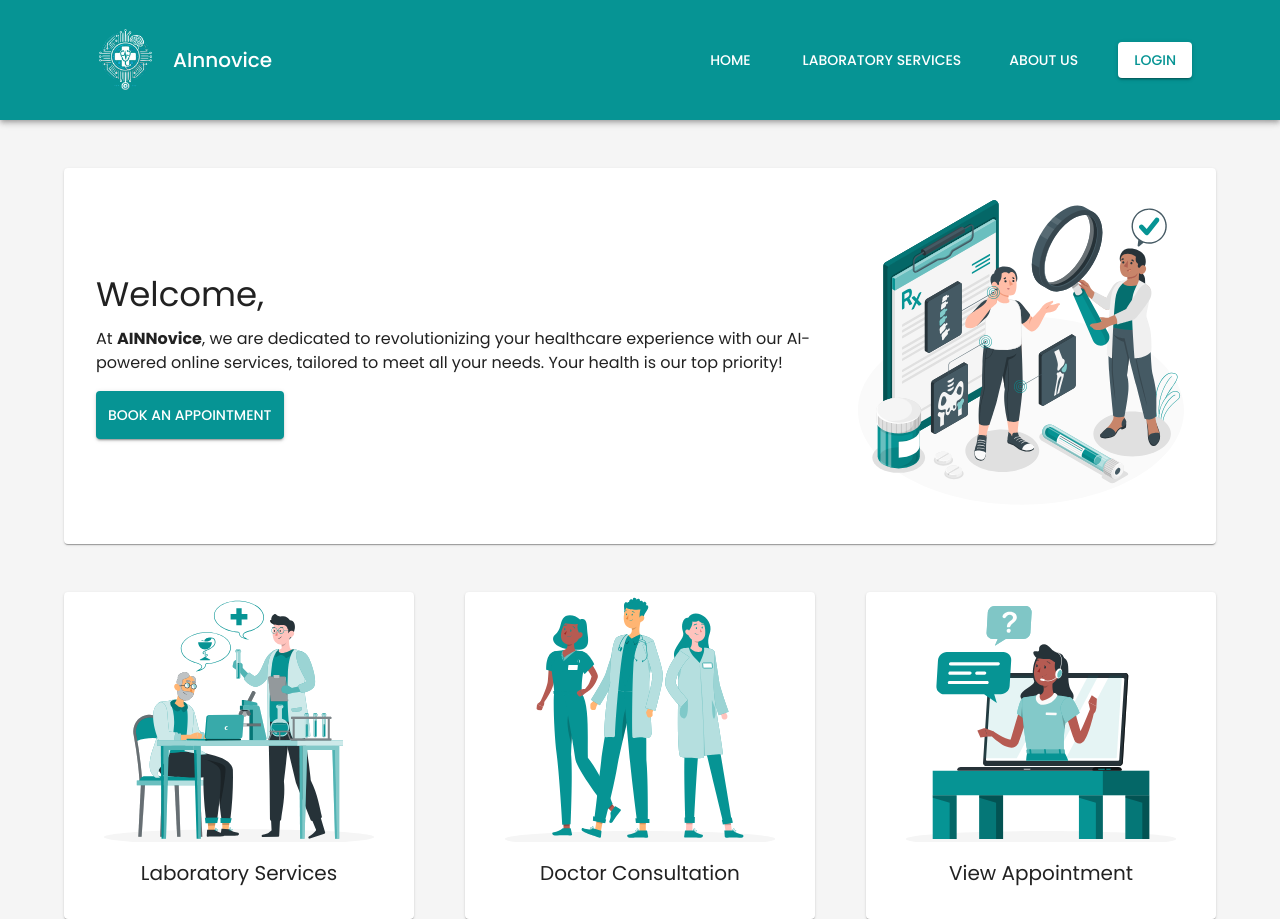
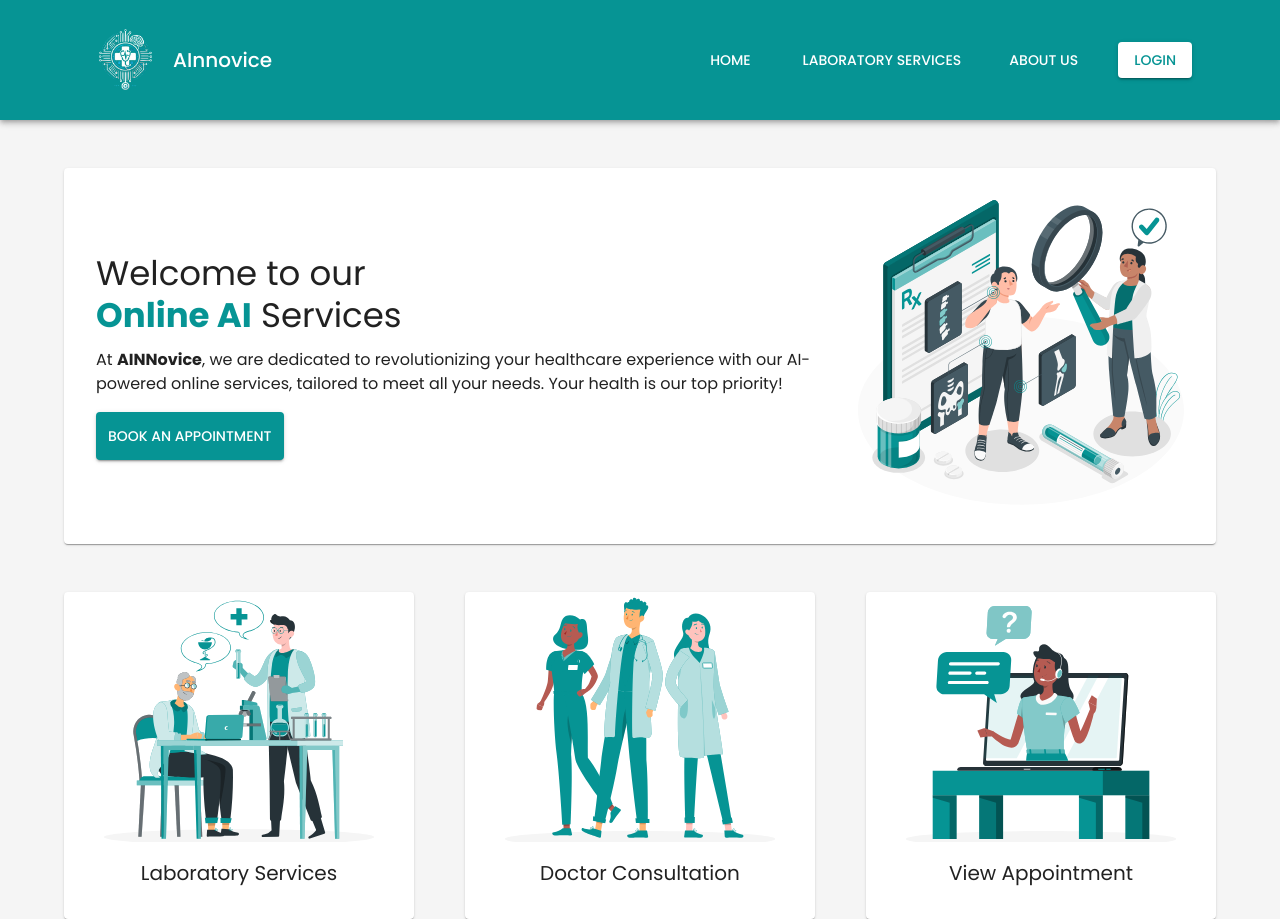
Before and after one commit to rjoshcastillo/ainnovice-portal, a React (Create React App) app: page / in a window 1280 px wide. Built offline with nearby package versions, Linux system fonts and the light colour scheme.

Commit message:
updated dashboard

```diff
--- a/src/pages/Home/Home.jsx
+++ b/src/pages/Home/Home.jsx
@@ -30,20 +30,30 @@ const Dashboard = () => {
 
   return (
     <Box>
-      <Container sx={{ my: 6}}>
-        <Card sx={{ padding: 4, display: 'flex', height: '100%' }}>
+      <Container sx={{ my: 6 }}>
+        <Card sx={{ padding: 4, display: "flex", height: "100%" }}>
           <Box
             sx={{
-              width: '70%',
-              display: 'flex',
-              justifyContent: 'center',
-              alignItems: 'flex-start',
-              flexDirection: 'column'
+              width: "70%",
+              display: "flex",
+              justifyContent: "center",
+              alignItems: "flex-start",
+              flexDirection: "column",
             }}
           >
             <Typography variant="h4" component="h1" gutterBottom>
-              Welcome, {user.fullName}
+              Welcome to our <br />
+              <Typography
+                variant="h4"
+                component="span"
+                color="primary"
+                sx={{ fontWeight: 700 }}
+              >
+                Online AI
+              </Typography>{" "}
+              Services
             </Typography>
+
             <Typography variant="body1" paragraph>
               At <strong>AINNovice</strong>, we are dedicated to revolutionizing
               your healthcare experience with our AI-powered online services,
@@ -58,7 +68,7 @@ const Dashboard = () => {
               Book an Appointment
             </Button>
           </Box>
-          <Box sx={{ width: '30%' }}>
+          <Box sx={{ width: "30%" }}>
             <img
               src={HeaderImage}
               alt="Online Services"
@@ -71,7 +81,12 @@ const Dashboard = () => {
         <Box
           container
           spacing={4}
-            sx={{ cursor: "pointer", display: 'flex', height: '100%', justifyContent: 'space-between'}}
+          sx={{
+            cursor: "pointer",
+            display: "flex",
+            height: "100%",
+            justifyContent: "space-between",
+          }}
         >
           {[
             { title: "Laboratory Services", imgSrc: HospitalService },
@@ -79,7 +94,7 @@ const Dashboard = () => {
             { title: "View Appointment", imgSrc: PatientSupport },
           ].map((service) => (
             <Box key={service.title}>
-                <Card sx={{ height: '100%', width: '350px' }}>
+              <Card sx={{ height: "100%", width: "350px" }}>
                 <CardMedia
                   component="img"
                   height="250"
```
Lines whose indentation alone changed are shown as unchanged.
